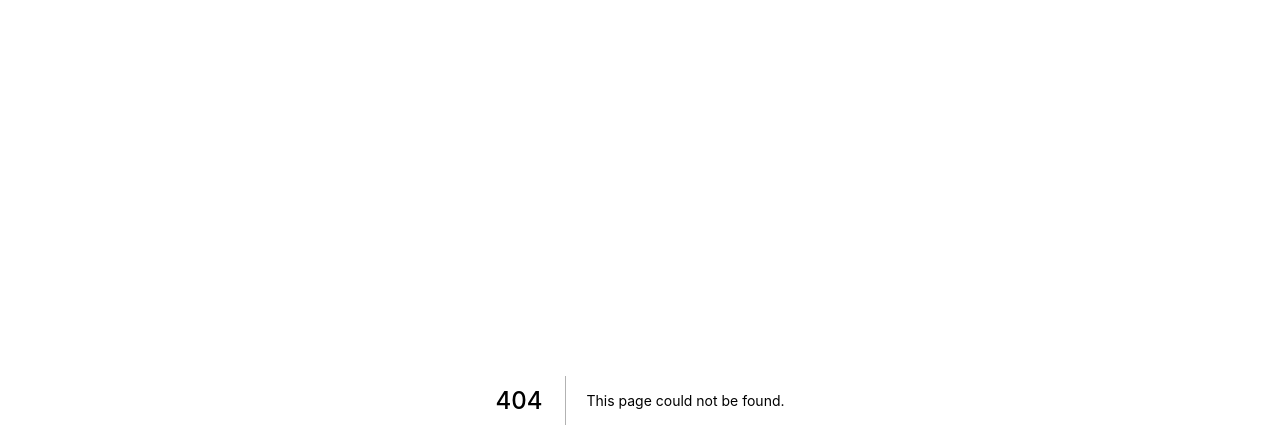
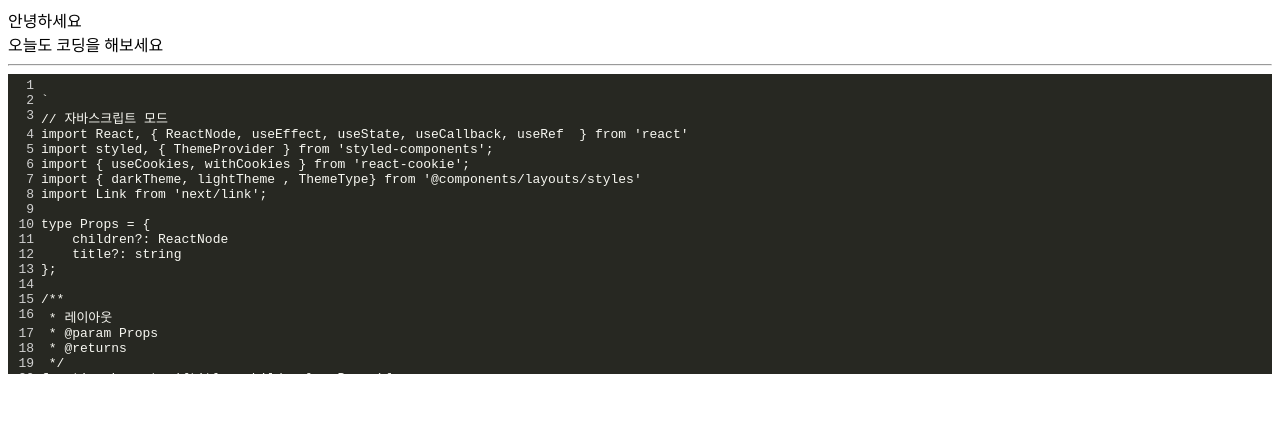
Before and after one commit to senspond20/NextV3, a Next.js app: page /dev/codemirror in a window 1280 px wide. Before the commit this address had no page. Shown: the top 448 px of the page. Built offline with nearby package versions, Linux system fonts and the light colour scheme.

Commit message:
codemirror

```diff
--- a/package.json
+++ b/package.json
@@ -13,12 +13,14 @@
     "@toast-ui/editor-plugin-color-syntax": "^1.0.1",
     "@toast-ui/editor-plugin-uml": "^1.0.0",
     "@toast-ui/react-editor": "^2.5.3",
+    "codemirror": "^5.61.0",
     "gray-matter": "^4.0.3",
     "next": "10.2.0",
     "next-compose-plugins": "^2.2.1",
     "next-cookies": "^2.0.3",
     "raw-loader": "^4.0.2",
     "react": "16.14.0",
+    "react-codemirror2": "^7.2.1",
     "react-cookie": "^4.0.3",
     "react-dom": "16.14.0",
     "react-markdown": "^6.0.2",
--- /dev/null
+++ b/src/components/Editor/CodeMirror.tsx
@@ -0,0 +1,56 @@
+import React, { Component } from 'react'
+import {IUnControlledCodeMirror, UnControlled as CodeMirror} from 'react-codemirror2'
+// import CodeMirror, { IReactCodemirror } from '@uiw/react-codemirror';
+// import 'codemirror/addon/display/autorefresh';
+// import 'codemirror/addon/comment/comment';
+// import 'codemirror/addon/edit/matchbrackets';
+
+
+// import 'codemirror/lib/codemirror.css'
+// require('codemirror/lib/codemirror.css');
+// require('codemirror/theme/material.css');
+// require('codemirror/theme/monokai.css');
+// import 'codemirror/theme/default.css'
+
+// import 'codemirror/theme/base16-dark.css'
+// import 'codemirror/theme/ayu-dark.css'
+import 'codemirror/theme/monokai.css';
+
+import 'codemirror/keymap/sublime';
+const theme = 'monokai'; // material
+
+const DEFAULT_JSX_OPTIONS = {
+    theme: "monokai",
+    autoCloseBrackets: true,
+    cursorScrollMargin: 48,
+    mode: "jsx",
+    lineNumbers: true,
+    indentUnit: 2,
+    tabSize: 2,
+    styleActiveLine: true,
+    viewportMargin: 99
+};
+
+import 'codemirror/mode/javascript/javascript'
+const CodeView = (props: JSX.IntrinsicAttributes & JSX.IntrinsicClassAttributes<CodeMirror> & Readonly<IUnControlledCodeMirror> & Readonly<{ children?: React.ReactNode; }> ) => {
+    return(
+        <div>
+            <CodeMirror
+                {...props}
+                value={props.value}
+                options={{
+                    theme: 'monokai',
+                    mode: 'javascript',
+                    tabSize: 3,
+                    keyMap: 'sublime',
+                    lineNumbers : true,
+                    autofocus : true
+                }}
+                onChange={(editor, data, value) => {
+                }}
+            />
+        </div>
+    )
+}
+
+export default CodeView;
--- a/src/components/Editor/TuiEditor.tsx
+++ b/src/components/Editor/TuiEditor.tsx
@@ -2,7 +2,7 @@ import { Editor } from '@toast-ui/react-editor';
 import chart from '@toast-ui/editor-plugin-chart';
 import uml from '@toast-ui/editor-plugin-uml';
 import React from "react";
-import 'codemirror/lib/codemirror.css';
+// import 'codemirror/lib/codemirror.css';
 import '@toast-ui/editor/dist/toastui-editor.css';
 import colorSyntax from '@toast-ui/editor-plugin-color-syntax';
 import {Prism as SyntaxHighlighter} from 'react-syntax-highlighter'
--- a/src/pages/_app.tsx
+++ b/src/pages/_app.tsx
@@ -1,5 +1,7 @@
 import {AppProps} from "next/app";
 import React from "react";
+
+import 'codemirror/lib/codemirror.css';
 
 function MyApp({ Component, pageProps }: AppProps) {
   return <Component {...pageProps} />
--- /dev/null
+++ b/src/pages/dev/codemirror.tsx
@@ -0,0 +1,81 @@
+
+import Image from 'next/image'
+import React from 'react';
+
+import Link from 'next/link'
+import dynamic from 'next/dynamic';
+const CodeWithCodemirror = dynamic(import('components/Editor/CodeMirror'), {ssr: false})
+
+
+
+export default function Home() {
+    const text = `
+\`
+// 자바스크립트 모드
+import React, { ReactNode, useEffect, useState, useCallback, useRef  } from 'react'
+import styled, { ThemeProvider } from 'styled-components';
+import { useCookies, withCookies } from 'react-cookie';
+import { darkTheme, lightTheme , ThemeType} from '@components/layouts/styles'
+import Link from 'next/link';
+
+type Props = {
+    children?: ReactNode
+    title?: string
+};
+
+/**
+ * 레이아웃
+ * @param Props
+ * @returns
+ */
+function Layouts ({title, children} : Props){
+    /**
+     * 테마 상태값
+     */
+    const [cookies,setCookie, removeCookie] = useCookies(['theme']);
+    // 초기 테마값은 쿠키에 값이 있는지 체크하고 없으면 디폴트 테마로 (OR연산 단축평가)
+    const initTheme = cookies.theme || ThemeType.default
+    const [theme, setTheme] = useState(initTheme);
+
+    /**
+     * theme 상태가 변경되면 쿠키도 변경
+     */
+    useEffect(() => {
+        console.log(cookies.theme)
+        setCookie('theme', theme)
+     }, [theme]);
+
+    /**
+     * theme 상태를 변경한다.
+     */
+    const ToggleTheme = useCallback(
+        () =>{
+        (theme === ThemeType.dark)
+            ?    setTheme(ThemeType.light)
+            :    setTheme(ThemeType.dark)
+    }, [theme] )
+
+    const themeStyle = theme === ThemeType.dark ? darkTheme : lightTheme
+
+    return(
+        <ThemeProvider theme={themeStyle}>
+            <GlobalStyle/>
+            <Container>
+                {/* ... */}
+                <div><button onClick={ToggleTheme}>테마스위치</button></div>
+            </Container>
+        </ThemeProvider>
+    )
+}
+export default withCookies(Layouts);
+\`
+    `
+    return (
+        <div>
+            안녕하세요
+            <div>오늘도 코딩을 해보세요</div>
+            <hr />
+            <CodeWithCodemirror value={text} />
+        </div>
+    )
+}
```
Also changed, not shown: 1 other file (tests, documents, lock files or other folders).
